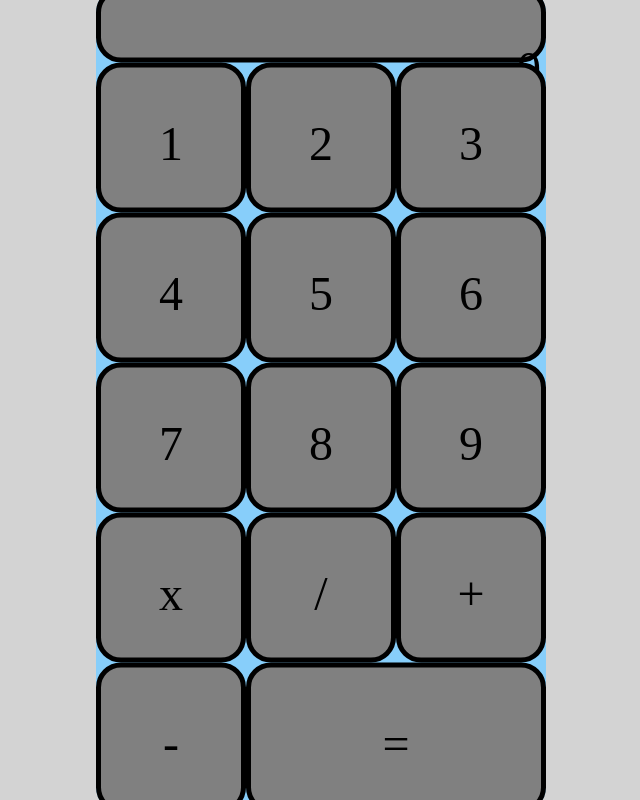
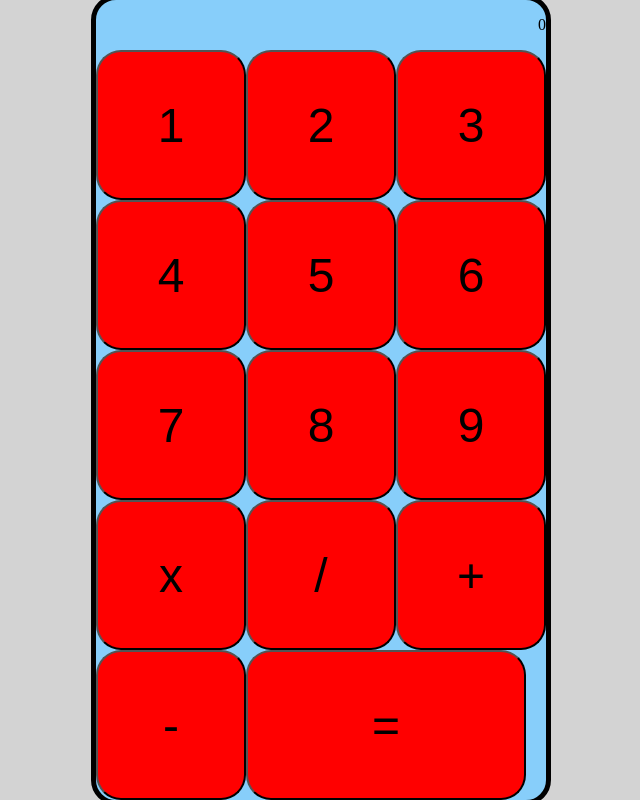
Before and after one commit to StMather/Index, a plain HTML site: page Index.html in a window 1280 px wide. Shown: the whole page, without its empty margins (319-959 px from the left). Drawn offline with Linux system fonts and the light colour scheme.

Commit message:
Switching to buttons that change color!!

```diff
--- a/Index.html
+++ b/Index.html
@@ -10,7 +10,7 @@ Project requirement
 -Host site on GitHub pages
 -Use an external CSS stylesheet for styling--
 -Use a grid-based layout for the calculator. Do not use table elements.--
--Center the calculator on the page NEW
+-Center the calculator on the page NEW--
 -When hovering over a button, the cursor should change to a hand rather than an arrow NEW
 -When hovering over a button, the button should change color
 -Must include an input element. *form and label elements are not required.
@@ -24,47 +24,49 @@ Project requirement
         <div id="OutPut"><! change to input element!>
             <p>0</p>
         </div>
+        <div class="keys">
             <div id="1">
-            <p>1</p>
+                <button type ="button" value="1">1</button>
             </div>
             <div id="2">
-            <p>2</p>
+                <button type ="button" value="2">2</button>
             </div>
             <div id="3">
-            <p>3</p>
+                <button type ="button" value="3">3</button>
             </div>
             <div id="4">
-            <p>4</p>
+                <button type ="button" value="4">4</button>
             </div>
             <div id="5">
-            <p>5</p>
+                <button type ="button" value="5">5</button>
             </div>
             <div id="6">
-            <p>6</p>
+                <button type ="button" value="6">6</button>
             </div>
             <div id="7">
-            <p>7</p>
+                <button type ="button" value="7">7</button>
             </div>
             <div id="8">
-            <p>8</p>
+                <button type ="button" value="8">8</button>
             </div>
             <div id="9">
-            <p>9</p>
+                <button type ="button" value="9">9</button>
             </div>
             <div id="x">
-            <p>x</p>
+                <button type ="button" value="x">x</button>
             </div>
             <div id="/">
-            <p>/</p>
+                <button type ="button" value="/">/</button>
             </div>
             <div id="+">
-            <p>+</p>
+                <button type ="button" value="+">+</button>
             </div>
             <div id="-">
-            <p>-</p>
+                <button type ="button" value="-">-</button>
             </div>
             <div id="equal">
-            <p>=</p>
+                <button type ="button" value="=">=</button>
+            </div>
         </div>
     </div>
 
--- a/IndexCSS.css
+++ b/IndexCSS.css
@@ -3,25 +3,41 @@ body{
     /*font-family: 'Courier New', Courier, monospace;*/
 }
 
+/*button style*/
+button{
+
+    height: 150px;
+    width: 100%;
+    background-color: red;
+    font-size: xxx-large;
+    text-align: center;
+    border-radius: 25px;
+}
+button:hover{
+    background-color: lightgreen;
+}
+
 .gridMaster{
     background-color: lightskyblue;
-    display: grid;
-    /*Creates 3x5 grid*/
-    grid-template-columns: 150px 150px 150px;
-    grid-template-rows: 75px 150px 150px 150px 150px 150px;
-    border-radius: 25px;
     /*centers grid*/
     position: absolute;
     top: 50%;
     Left: 50%;
     transform: translate(-50%, -50%);
+    border: 5px solid black;
+    border-radius: 25px;
 }
 .gridMaster > div{
-    border: 5px solid black;
-    border-radius: 25px;
-    background-color: grey;
-    text-align: center;
-    font-size: xxx-large;
+    /*Not needed handeled by button*/
+
+
+}
+.keys{
+    display: grid;
+    /*Creates 3x5 grid*/
+    grid-template-columns: 150px 150px 150px;
+    grid-template-rows: 150px 150px 150px 150px 150px;
+
 }
 #OutPut{
     grid-column: 1 / span 3;
@@ -30,6 +46,7 @@ body{
 }
 
 #equal{
+    width: 280px;
     grid-column: 2 / span 2;
-    grid-row: 6;
+    grid-row: 5;
 }
```
Lines whose indentation alone changed are shown as unchanged.
